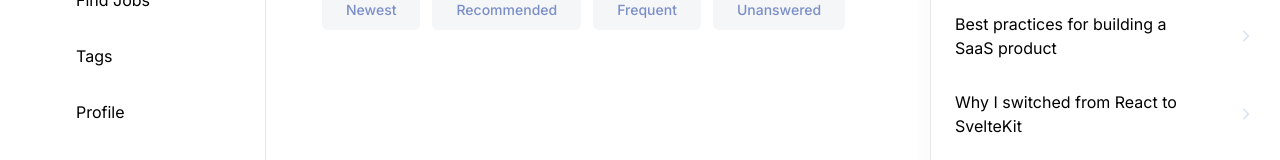
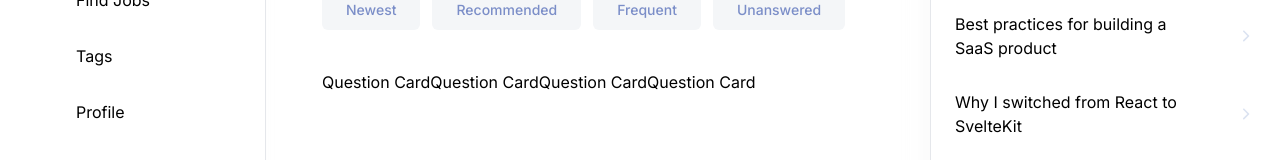
Before and after one commit to nacho-username/jsm-next14, a Next.js app: page / in a window 1280 px wide. Shown: the part 340-500 px from the top of the page. Built offline with nearby package versions, Linux system fonts and the light colour scheme; no server answers.

Commit message:
Adds no result component

```diff
--- a/app/(root)/(home)/page.tsx
+++ b/app/(root)/(home)/page.tsx
@@ -4,6 +4,64 @@ import LocalSearch from '@/components/shared/search/LocalSearch';
 import Filter from '@/components/shared/Filter';
 import { HomePageFilters } from '@/constants/filters';
 import HomeFilters from '@/components/home/HomeFilters';
+import NoResult from '@/components/shared/NoResult';
+
+const questions = [
+  {
+    _id: 1,
+    title: 'How to learn React?',
+    tags: [
+      { _id: 1, name: 'python' },
+      { _id: 2, name: 'sql' },
+    ],
+    author: 'Bruce Banner',
+    upvotes: 10,
+    answers: 5,
+    views: 100,
+    createdAt: '2021-09-01',
+  },
+  {
+    _id: 2,
+    title: 'How to learn Angular?',
+    tags: [
+      { _id: 1, name: 'python' },
+      { _id: 2, name: 'sql' },
+    ],
+    author: 'Bruce Wayne',
+    upvotes: 5,
+    answers: 2,
+    views: 43,
+    createdAt: '2021-09-07',
+  },
+  {
+    _id: 3,
+    title: 'How to learn Vue?',
+    tags: [
+      { _id: 1, name: 'javascript' },
+      { _id: 2, name: 'css' },
+      { _id: 3, name: 'html' },
+    ],
+    author: 'Peter Parker',
+    upvotes: 2,
+    answers: 3,
+    views: 30,
+    createdAt: '2021-09-10',
+  },
+  {
+    _id: 4,
+    title: 'How to learn Svelte?',
+    tags: [
+      { _id: 1, name: 'javascript' },
+      { _id: 2, name: 'css' },
+      { _id: 3, name: 'html' },
+    ],
+    author: 'Tony Stark',
+    upvotes: 8,
+    answers: 7,
+    views: 80,
+    createdAt: '2021-09-15',
+  },
+];
 
 const Home = () => {
   return (
@@ -35,6 +93,18 @@ const Home = () => {
       </div>
 
       <HomeFilters />
+
+      <div className="mt-10 flex w-full flex-col gap-6">
+        {questions.length === 0 && (
+          <NoResult
+            title="There's no questions to show"
+            description="Be the fiurst to break the silence! 🚀 Ask a Question and kickstart the discussion. Your question could be the next big thing others learn from. Get involved! 💡 "
+            link="/ask-question"
+            linkTitle="Ask a Question"
+          />
+        )}
+        {questions.map((question) => 'Question Card')}
+      </div>
     </>
   );
 };
--- /dev/null
+++ b/components/shared/NoResult.tsx
@@ -0,0 +1,45 @@
+import Image from 'next/image';
+import Link from 'next/link';
+import React from 'react';
+import { Button } from '../ui/button';
+
+interface props {
+  title: string;
+  description: string;
+  link: string;
+  linkTitle: string;
+}
+
+const NoResult = ({ title, description, link, linkTitle }: props) => {
+  return (
+    <div className="mt-10 flex w-full flex-col items-center justify-center">
+      <Image
+        src="/assets/images/light-illustration.png"
+        width={270}
+        height={200}
+        alt="No result"
+        className="block object-contain dark:hidden"
+      />
+      <Image
+        src="/assets/images/dark-illustration.png"
+        width={270}
+        height={200}
+        alt="No result"
+        className="hidden object-contain dark:flex"
+      />
+
+      <h2 className="h2-bold text-dark200_light900 mt-8">{title}</h2>
+      <p className="body-regular text-dark500_light700 my-3.5 max-w-md text-center">
+        {description}
+      </p>
+
+      <Link href={link}>
+        <Button className="paragraph-medium bg-primary-500 text-light-900 hover:bg-primary-500 dark:bg-primary-500 dark:text-light-900 mt-5 min-h-[46px] rounded-lg px-4 py-3">
+          {linkTitle}
+        </Button>
+      </Link>
+    </div>
+  );
+};
+
+export default NoResult;
```
